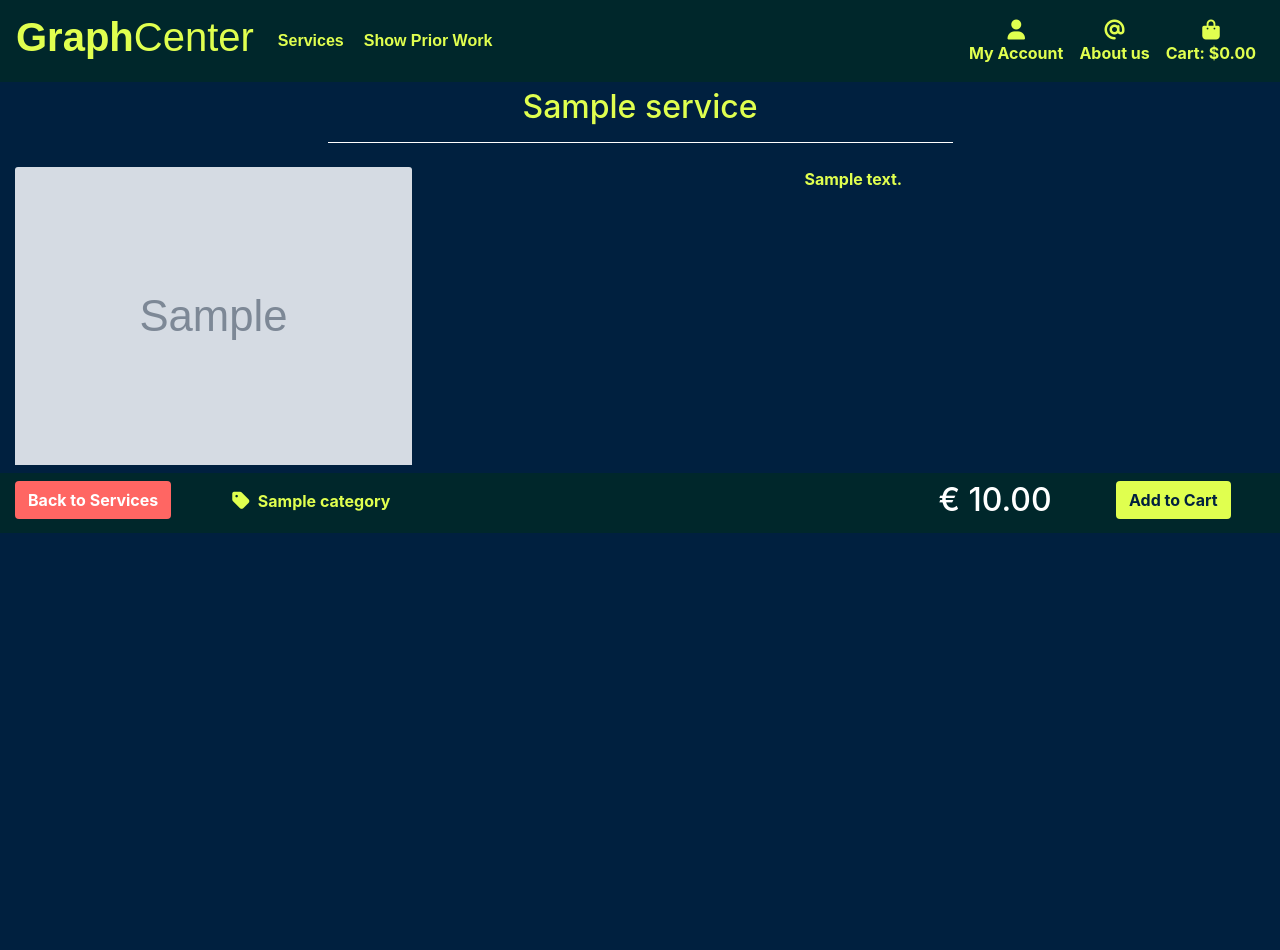
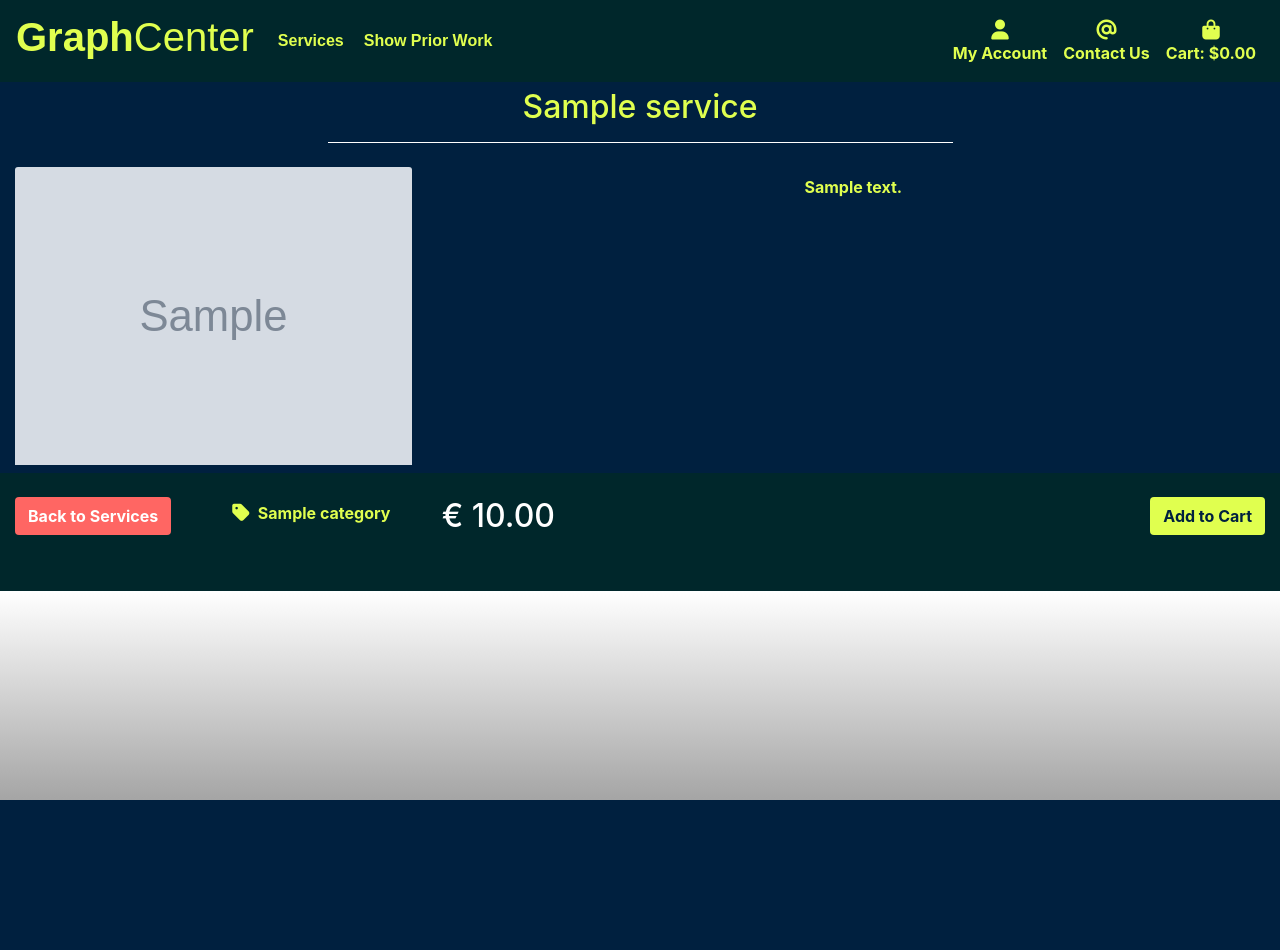
Before and after one commit to Decline-of-Mind/GraphCenter, a Django app: page /services/1 in a window 1280 px wide. After the commit the page ends 800 px from the top, so only its background shows below. Run offline with Django 3.2, Linux system fonts and the light colour scheme; tables that the repository leaves empty hold one stand-in row (values such as "Sample post"); grey boxes marked "Sample" are stand-in pictures; some libraries are stand-ins or nearby versions.

Commit message:
finished all service_detail views, with exception of desktop

```diff
--- a/services/templates/services/service_details.html
+++ b/services/templates/services/service_details.html
@@ -3,7 +3,7 @@
 
 {% block content %}
 
-<div class="container-fluid purple-background service-container">
+<div class="container-fluid purple-background service-detail-container">
     <div class="row mt-1">
         <div class="col-12 text-center mt-2">
             <h2 class="yellow-color">{{ service.name }}</h2>
@@ -11,7 +11,7 @@
         </div>
     </div>
     <div class="row mt-2">
-        <div class="col-12 h-75 mb-2 col-md-4">
+        <div class="col-12 h-75 mb-2 col-xl-4">
             {% if service.image %}
             <a class="card-image-container" href="">
                 <img class="card-img-top img-fluid" src="{{ service.image.url }}" alt="{{ service.name }}">
@@ -22,28 +22,28 @@
             </a>
             {% endif %}
         </div>
-            <div class="col-12 col-md-8 text-center">
+            <div class="col-12 col-xl-8 my-2 text-center">
                 <p class="yellow-color font-weight-bold"> {{ service.description }}</p>
             </div>
     </div>
-    <div class="row pb-1 pt-2 black-background">
-        <div class="d-none d-md-block col-md-2">
+    <div class="row pb-5 pt-2 black-background">
+        <div class="d-none mt-3 d-xl-block col-xl-2">
             <a href="" class="purchase-button btn red-background rounded-4 text-white"><strong>Back to Services</strong></a>
         </div>
-        <div class="d-none d-md-block col-md-2">
+        <div class="col-12 col-xl-2">
             {% if service.category %}
-            <p class="mt-1 pt-1 ml-1">
+            <p class="mt-3 pt-1 ml-1">
                 <a class="yellow-color rounded" href="{% url 'services' %}?category={{ service.category.name }}">
                     <i class="fas fa-tag fa-lg mr-2"></i><strong>{{ service.category.friendly_name }}</strong>
                 </a>
             </p>
             {% endif %}
         </div>
-        <div class="col-6">
-            <h2 class="text-white float-right">€ {{ service.price }}</h2>
+        <div class="col-6 mt-3">
+            <h2 class="text-white">€ {{ service.price }}</h2>
         </div>
-        <div class="col-6 text-center col-md-2">
-            <a href="" class="purchase-button btn yellow-background rounded-4 purple-color"><strong>Add to Cart</strong></a>
+        <div class="col-6 mt-3 col-xl-2">
+            <a href="" class="purchase-button btn yellow-background float-right rounded-4 purple-color"><strong>Add to Cart</strong></a>
         </div>
     </div>
 </div>
--- a/static/css/base.css
+++ b/static/css/base.css
@@ -1,14 +1,7 @@
 @import url('https://fonts.googleapis.com/css2?family=Russo+One&display=swap');
-
-body {
-    width: 100%;
-    /* overflow-x: hidden; */
-}
 
 html {
 
-    /* display: -ms-grid;
-    display: grid; */
     -webkit-transition: all .5s;
     -o-transition: all .5s;
     transition: all .5s;
@@ -19,7 +12,6 @@ html {
     background: -webkit-gradient(linear, left top, left bottom, from(white), to(black));
     background: -o-linear-gradient(top, white, black);
     background: linear-gradient(to bottom, white, black);
-    /* overflow-x: hidden; */
 }
 
 .logo-font{
@@ -126,6 +118,10 @@ html {
 
 /* Service_detail.html */
 
+.service-detail-container {
+    margin-top: 80px;
+}
+
 .category-row {
     width: 100%
 }
@@ -139,13 +135,17 @@ html {
 }
 
 
-
-@media (min-width: 576px) {
-    .service-container {
+/* Using media querries to make sure Service.Name is visible on service_details.html */
+@media (min-width: 320px) {
+    .service-detail-container {
+        margin-top: 120px;
+    }
+}
+@media (min-width: 359px) {
+    .service-detail-container {
         margin-top: 80px;
     }
 }
-
 
 @media (max-width: 991px) {
     .about-us-row {
--- a/templates/partials/_navbar.html
+++ b/templates/partials/_navbar.html
@@ -17,6 +17,7 @@
             <a class="logo-font font-weight-bold mr-1 yellow-color nav-link" href="#" id="all-services-link" data-toggle="dropdown" aria-haspopup="true" aria-expanded="false">
                 Services
                 </a>
+                <!-- Services dropdown menu -->
                 <div class="dropdown-menu black-background border-0" aria-labelledby="all-services-link">
                     <a href="{% url 'services' %}?category=vector" class="dropdown-item yellow-color">Vectors</a>
                     <a href="{% url 'services' %}?category=logo" class="dropdown-item yellow-color">Logos</a>
@@ -29,6 +30,7 @@
                 <a class="logo-font font-weight-bold nav-link yellow-color mr-5" href="#" id="showcase-link" data-toggle="dropdown" aria-haspopup="true" aria-expanded="false">
                 Show Prior Work
                 </a>
+                <!-- Prior work dropdown menu -->
                 <div class="dropdown-menu black-background border-0" aria-labelledby="showcase-link">
                     <a href="" class="dropdown-item yellow-color">Vectors</a>
                     <a href="" class="dropdown-item yellow-color">Logos</a>
@@ -64,7 +66,7 @@
                 <a href="" id="about-us" class="yellow-color font-weight-bold nav-link">
                     <div class="text-center toggle-center">
                     <div><i class="fas fa-at fa-lg d-none d-lg-inline-block"></i></div>
-                        <p class="my-0">About us</p>
+                        <p class="my-0">Contact Us</p>
                     </div>
                 </a>
             </li>
```
